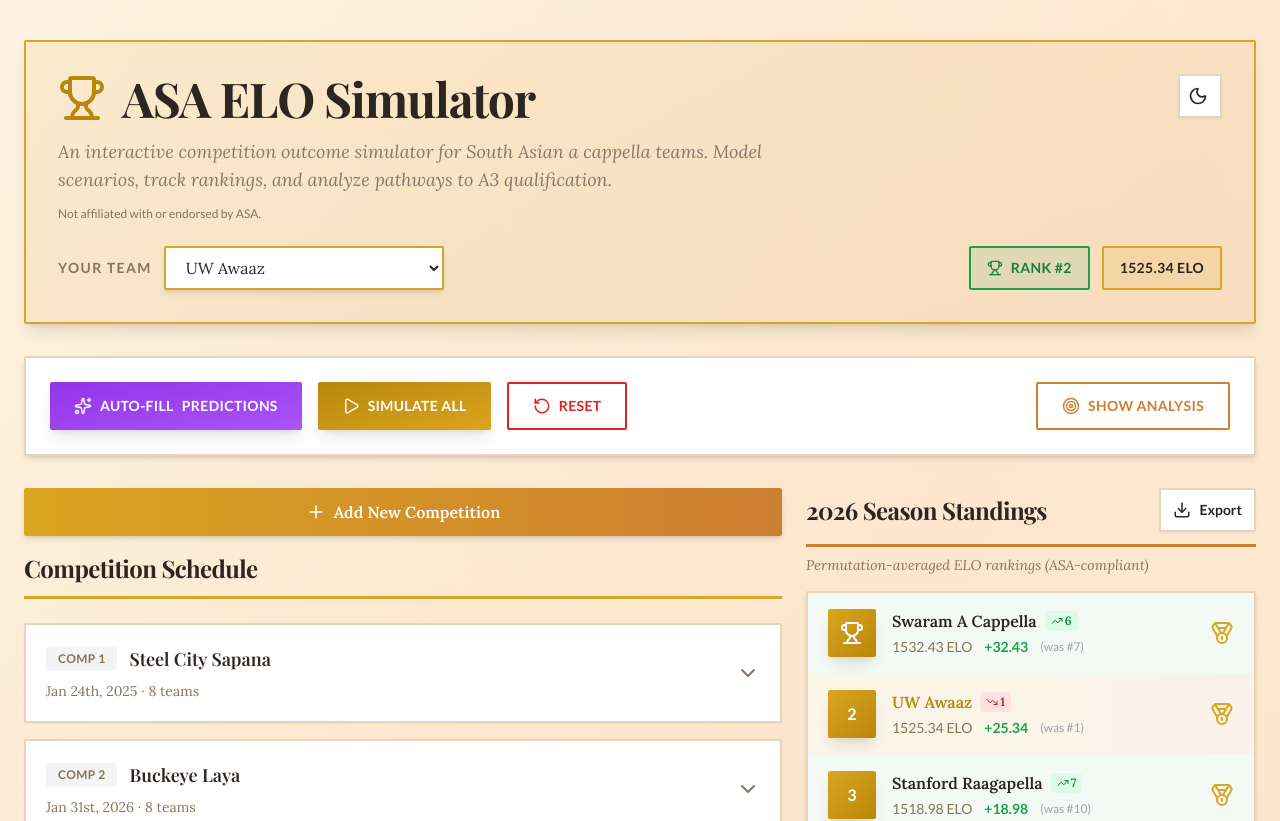
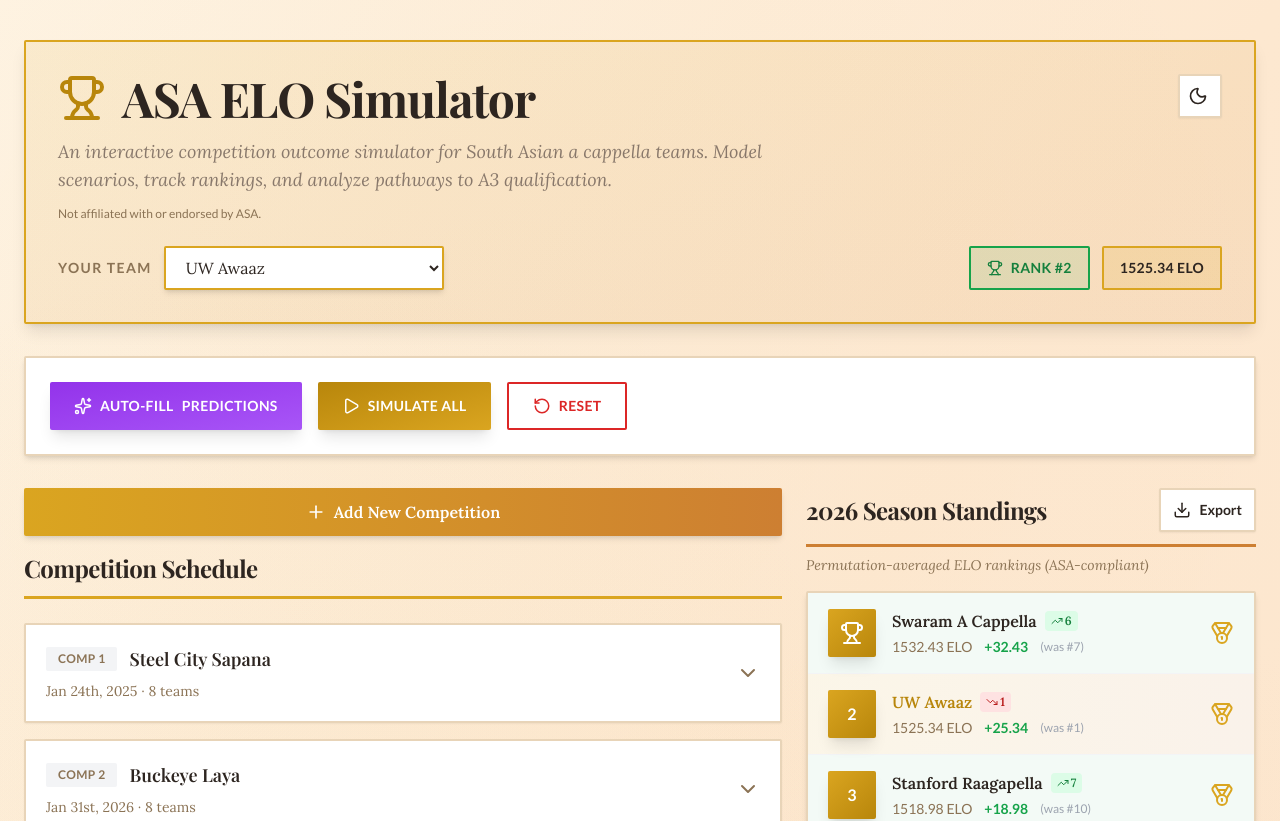
Before and after one commit to numairh2/ASA-Predictor, a Next.js app: page / in a window 1280 px wide. Shown: the top 821 px of the page. Built offline with nearby package versions, Linux system fonts and the light colour scheme.

Commit message:
fixed bugs

```diff
--- a/app/page.tsx
+++ b/app/page.tsx
@@ -6,7 +6,6 @@ import { ControlPanel } from '@/components/ControlPanel'
 import { CompetitionList } from '@/components/CompetitionList'
 import { AddCompetitionForm } from '@/components/AddCompetitionForm'
 import { RankingsPanel } from '@/components/RankingsPanel'
-import { QualificationAnalysis } from '@/components/QualificationAnalysis'
 import { Footer } from '@/components/Footer'
 
 export default function Home() {
@@ -16,8 +15,6 @@ export default function Home() {
     simulatedCompetitions,
     yourTeam,
     setYourTeam,
-    showAnalysis,
-    setShowAnalysis,
     predictedRankings,
     yourTeamPredicted,
     isPredictedTop8,
@@ -58,8 +55,6 @@ export default function Home() {
           onSimulateAll={simulateAll}
           onPredictRemaining={predictRemaining}
           onReset={resetSimulation}
-          showAnalysis={showAnalysis}
-          onToggleAnalysis={() => setShowAnalysis(!showAnalysis)}
         />
 
         <div className="grid grid-cols-1 lg:grid-cols-[1fr_450px] gap-6">
@@ -85,13 +80,6 @@ export default function Home() {
               getLastYearRating={getLastYearRating}
             />
 
-            {showAnalysis && (
-              <QualificationAnalysis
-                yourTeam={yourTeam}
-                yourTeamData={yourTeamPredicted}
-                isTop8={isPredictedTop8}
-              />
-            )}
           </div>
         </div>
 
--- a/components/CompetitionCard.tsx
+++ b/components/CompetitionCard.tsx
@@ -86,6 +86,17 @@ export function CompetitionCard({
             </button>
           )}
           {isSimulated ? (
+            <>
+              <button
+                onClick={(e) => {
+                  e.stopPropagation()
+                  onSimulate()
+                }}
+                className="bg-gradient-to-br from-green-600 to-green-700 border-none rounded-sm px-3 md:px-4 py-2 text-white text-xs font-semibold cursor-pointer font-sans tracking-wide uppercase shadow-md flex items-center gap-2 min-h-[44px]"
+              >
+                <Play size={14} />
+                <span className="hidden sm:inline">Re-simulate</span>
+              </button>
               <button
                 onClick={(e) => {
                   e.stopPropagation()
@@ -96,6 +107,7 @@ export function CompetitionCard({
                 <RotateCcw size={14} />
                 <span className="hidden sm:inline">Reset</span>
               </button>
+            </>
           ) : hasResults ? (
             <button
               onClick={(e) => {
--- a/components/ControlPanel.tsx
+++ b/components/ControlPanel.tsx
@@ -1,21 +1,17 @@
 'use client'
 
-import { Play, RotateCcw, Target, Sparkles } from 'lucide-react'
+import { Play, RotateCcw, Sparkles } from 'lucide-react'
 
 interface ControlPanelProps {
   onSimulateAll: () => void
   onPredictRemaining: () => void
   onReset: () => void
-  showAnalysis: boolean
-  onToggleAnalysis: () => void
 }
 
 export function ControlPanel({
   onSimulateAll,
   onPredictRemaining,
   onReset,
-  showAnalysis,
-  onToggleAnalysis,
 }: ControlPanelProps) {
   return (
     <div className="bg-white dark:bg-slate-800 border-2 border-tan-300 dark:border-slate-600 rounded-sm p-4 md:p-6 mb-6 md:mb-8 shadow-md">
@@ -44,17 +40,6 @@ export function ControlPanel({
           Reset
         </button>
 
-        <button
-          onClick={onToggleAnalysis}
-          className={`border-2 border-bronze-500 rounded-sm px-4 md:px-6 py-3 text-xs md:text-sm font-semibold cursor-pointer flex items-center justify-center gap-2 font-sans tracking-wide uppercase sm:ml-auto transition-colors min-h-[44px] col-span-2 sm:col-span-1 ${
-            showAnalysis
-              ? 'bg-bronze-500 text-white'
-              : 'bg-white dark:bg-slate-700 text-bronze-500 dark:text-bronze-500 hover:bg-bronze-500 hover:text-white'
-          }`}
-        >
-          <Target size={18} />
-          {showAnalysis ? 'Hide' : 'Show'} Analysis
-        </button>
       </div>
     </div>
   )
--- a/hooks/useSimulator.ts
+++ b/hooks/useSimulator.ts
@@ -44,7 +44,6 @@ export function useSimulator() {
   const [competitionResults, setCompetitionResults] = useState<CompetitionResults>({})
   const [simulatedCompetitions, setSimulatedCompetitions] = useState<Set<number>>(new Set())
   const [yourTeam, setYourTeam] = useState("UW Awaaz")
-  const [showAnalysis, setShowAnalysis] = useState(false)
 
   // Dynamic competitions state (default + custom)
   const [competitions, setCompetitions] = useState<Competition[]>(() => {
@@ -211,10 +210,10 @@ export function useSimulator() {
           (t) => t !== teamName
         )
 
-        // Add to new position
+        // Add to new position, then truncate to max 4 items
         const updated = [...newResults[competitionId]]
         updated.splice(position, 0, teamName)
-        newResults[competitionId] = updated
+        newResults[competitionId] = updated.slice(0, 4)
 
         return newResults
       })
@@ -335,8 +334,6 @@ export function useSimulator() {
     simulatedCompetitions,
     yourTeam,
     setYourTeam,
-    showAnalysis,
-    setShowAnalysis,
     rankings,
     originalRankings,
     predictedRankings,
```
Lines whose indentation alone changed are shown as unchanged.
